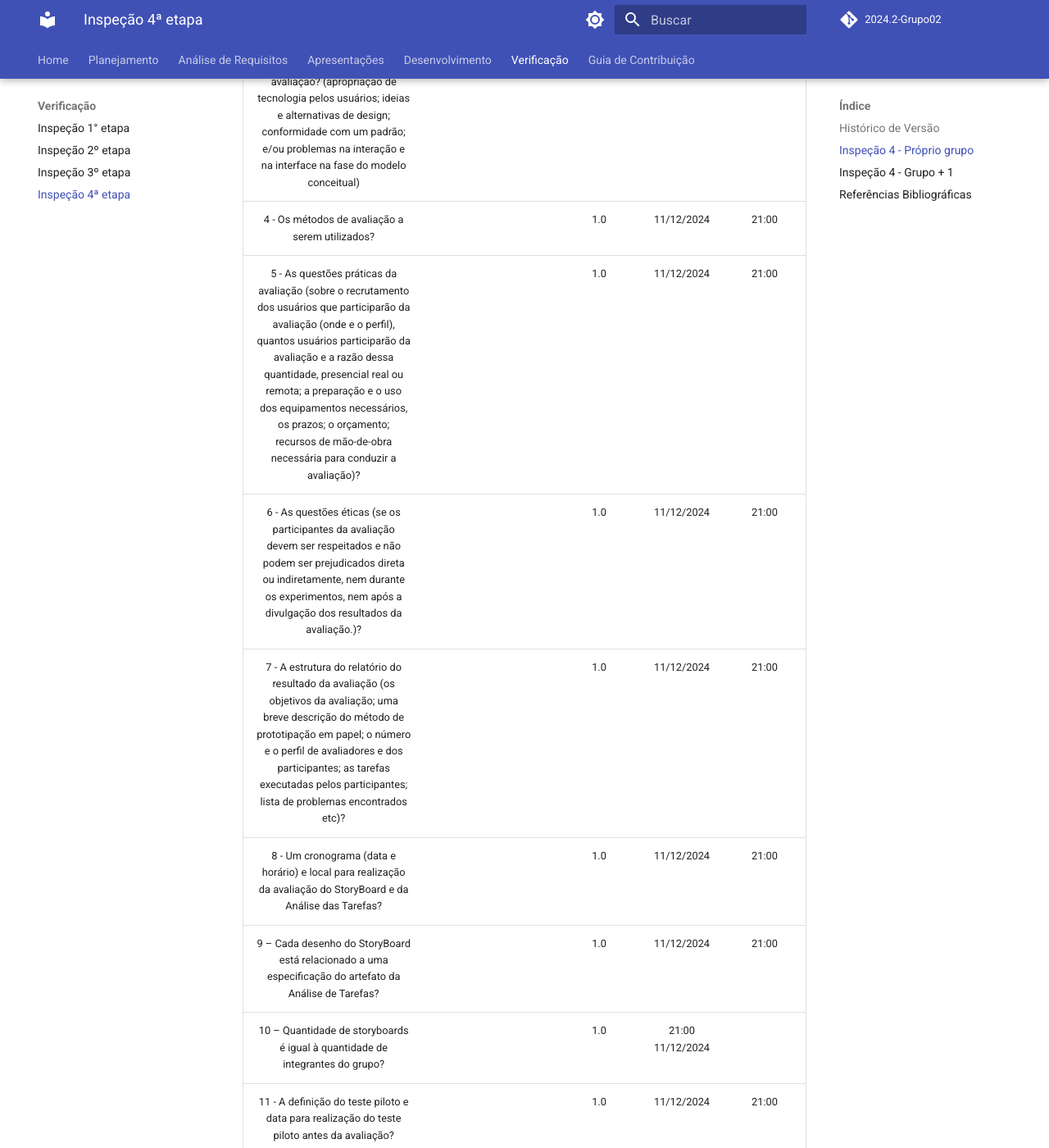
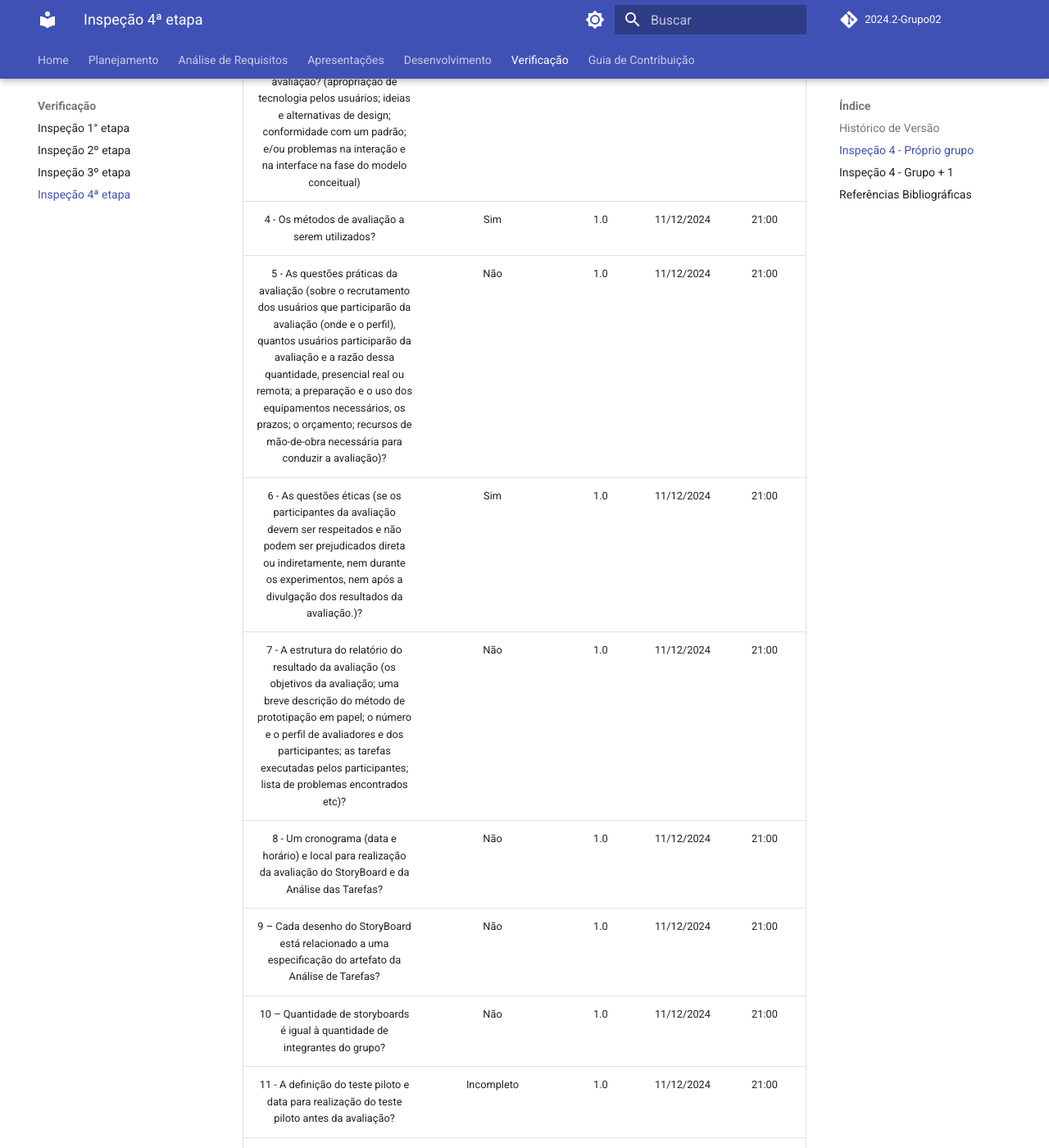
Before and after one commit to Interacao-Humano-Computador/2024.2-Grupo02, an MkDocs documentation site: the page built from docs/Verificacao/inpecao_etapa4.md, in a window 1280 px wide and 1400 px high, scrolled down 639 px. Shown: the whole window at 82% size. Built offline with MkDocs 1.6.1 and Material for MkDocs 9.7.7, drawn with Linux system fonts in a browser that asks for light colours; comment, search, counter and statistics services are not loaded; some of the changed text lies outside the part shown.

Commit message:
Adicionando Inspeção 4ª etapa

```diff
--- a/docs/Verificacao/inpecao_etapa4.md
+++ b/docs/Verificacao/inpecao_etapa4.md
@@ -8,38 +8,38 @@
 
 | Questão | Resposta (Sim/Não/Incompleto) | Versão | Data       | Hora       |
 | :-----: | :---------------------------: | :----: | :--------: | :--------: |
-| 1 - Todos os 9 itens. |                         |    1.0    |    11/12/2024        |    21:00          |
-| 2 - O planejamento da avaliação segue o Framework DECIDE? |                         |        1.0 |     11/12/2024       |     21:00    |
-| 3 - Descreve o(s) objetivo(s) da avaliação? (apropriação de tecnologia pelos usuários; ideias e alternativas de design; conformidade com um padrão; e/ou problemas na interação e na interface na fase do modelo conceitual) |                         |    1.0     |     11/12/2024       |      21:00        |
-| 4 - Os métodos de avaliação a serem utilizados? |                         |     1.0    |    11/12/2024        |    21:00          |
-| 5 - As questões práticas da avaliação (sobre o recrutamento dos usuários que participarão da avaliação (onde e o perfil), quantos usuários participarão da avaliação e a razão dessa quantidade, presencial real ou remota; a preparação e o uso dos equipamentos necessários, os prazos; o orçamento; recursos de mão-de-obra necessária para conduzir a avaliação)? |                         |   1.0      | 11/12/2024           |      21:00        |
-| 6 - As questões éticas (se os participantes da avaliação devem ser respeitados e não podem ser prejudicados direta ou indiretamente, nem durante os experimentos, nem após a divulgação dos resultados da avaliação.)? |                         |    1.0     |      11/12/2024      |     21:00         |
-| 7 - A estrutura do relatório do resultado da avaliação (os objetivos da avaliação; uma breve descrição do método de prototipação em papel; o número e o perfil de avaliadores e dos participantes; as tarefas executadas pelos participantes; lista de problemas encontrados etc)? |                         |   1.0      | 11/12/2024           |    21:00          |
-| 8 - Um cronograma (data e horário) e local para realização da avaliação do StoryBoard e da Análise das Tarefas? |                         |     1.0    |      11/12/2024      |      21:00        |
-| 9 – Cada desenho do StoryBoard está relacionado a uma especificação do artefato da Análise de Tarefas? |                         |      1.0   |       11/12/2024     |         21:00     |
-| 10 – Quantidade de storyboards é igual à quantidade de integrantes do grupo? |                         |   1.0      |   21:00       11/12/2024    |            |
-| 11 - A definição do teste piloto e data para realização do teste piloto antes da avaliação? |                         |     1.0    |     11/12/2024       |      21:00        |
-| 12 - O resultado do teste piloto não será apresentado no resultado da avaliação? |                         |  1.0       |   11/12/2024         |      21:00        |
-| 13 - Os itens que o avaliador deve realizar/anotar durante a avaliação (listar os problemas encontrados, priorizar a correção dos problemas não resolvidos)? |                         |    1.0     |      11/12/2024      |    21:00          |
+| 1 - Todos os 9 itens. |        Não               |    1.0    |    11/12/2024        |    21:00          |
+| 2 - O planejamento da avaliação segue o Framework DECIDE? |             Sim            |        1.0 |     11/12/2024       |     21:00    |
+| 3 - Descreve o(s) objetivo(s) da avaliação? (apropriação de tecnologia pelos usuários; ideias e alternativas de design; conformidade com um padrão; e/ou problemas na interação e na interface na fase do modelo conceitual) |               Sim          |    1.0     |     11/12/2024       |      21:00        |
+| 4 - Os métodos de avaliação a serem utilizados? |            Sim             |     1.0    |    11/12/2024        |    21:00          |
+| 5 - As questões práticas da avaliação (sobre o recrutamento dos usuários que participarão da avaliação (onde e o perfil), quantos usuários participarão da avaliação e a razão dessa quantidade, presencial real ou remota; a preparação e o uso dos equipamentos necessários, os prazos; o orçamento; recursos de mão-de-obra necessária para conduzir a avaliação)? |              Não           |   1.0      | 11/12/2024           |      21:00        |
+| 6 - As questões éticas (se os participantes da avaliação devem ser respeitados e não podem ser prejudicados direta ou indiretamente, nem durante os experimentos, nem após a divulgação dos resultados da avaliação.)? |       Sim                  |    1.0     |      11/12/2024      |     21:00         |
+| 7 - A estrutura do relatório do resultado da avaliação (os objetivos da avaliação; uma breve descrição do método de prototipação em papel; o número e o perfil de avaliadores e dos participantes; as tarefas executadas pelos participantes; lista de problemas encontrados etc)? |             Não            |   1.0      | 11/12/2024           |    21:00          |
+| 8 - Um cronograma (data e horário) e local para realização da avaliação do StoryBoard e da Análise das Tarefas? |              Não           |     1.0    |      11/12/2024      |      21:00        |
+| 9 – Cada desenho do StoryBoard está relacionado a uma especificação do artefato da Análise de Tarefas? |             Não            |      1.0   |       11/12/2024     |         21:00     |
+| 10 – Quantidade de storyboards é igual à quantidade de integrantes do grupo? |        Não                 |   1.0      |          11/12/2024    |   21:00         |
+| 11 - A definição do teste piloto e data para realização do teste piloto antes da avaliação? |             Incompleto            |     1.0    |     11/12/2024       |      21:00        |
+| 12 - O resultado do teste piloto não será apresentado no resultado da avaliação? |          Sim               |  1.0       |   11/12/2024         |      21:00        |
+| 13 - Os itens que o avaliador deve realizar/anotar durante a avaliação (listar os problemas encontrados, priorizar a correção dos problemas não resolvidos)? |               Sim          |    1.0     |      11/12/2024      |    21:00          |
 
 
 ## Inspeção 4 - Grupo + 1
 
 | Questão | Resposta (Sim/Não/Incompleto) | Versão | Data       | Hora       |
 | :-----: | :---------------------------: | :----: | :--------: | :--------: |
-| 1 - Todos os 9 itens. |                         |    1.0    |    11/12/2024        |    21:00          |
-| 2 - O planejamento da avaliação segue o Framework DECIDE? |                         |        1.0 |     11/12/2024       |     21:00    |
-| 3 - Descreve o(s) objetivo(s) da avaliação? (apropriação de tecnologia pelos usuários; ideias e alternativas de design; conformidade com um padrão; e/ou problemas na interação e na interface na fase do modelo conceitual) |                         |    1.0     |     11/12/2024       |      21:00        |
-| 4 - Os métodos de avaliação a serem utilizados? |                         |     1.0    |    11/12/2024        |    21:00          |
-| 5 - As questões práticas da avaliação (sobre o recrutamento dos usuários que participarão da avaliação (onde e o perfil), quantos usuários participarão da avaliação e a razão dessa quantidade, presencial real ou remota; a preparação e o uso dos equipamentos necessários, os prazos; o orçamento; recursos de mão-de-obra necessária para conduzir a avaliação)? |                         |   1.0      | 11/12/2024           |      21:00        |
-| 6 - As questões éticas (se os participantes da avaliação devem ser respeitados e não podem ser prejudicados direta ou indiretamente, nem durante os experimentos, nem após a divulgação dos resultados da avaliação.)? |                         |    1.0     |      11/12/2024      |     21:00         |
-| 7 - A estrutura do relatório do resultado da avaliação (os objetivos da avaliação; uma breve descrição do método de prototipação em papel; o número e o perfil de avaliadores e dos participantes; as tarefas executadas pelos participantes; lista de problemas encontrados etc)? |                         |   1.0      | 11/12/2024           |    21:00          |
-| 8 - Um cronograma (data e horário) e local para realização da avaliação do StoryBoard e da Análise das Tarefas? |                         |     1.0    |      11/12/2024      |      21:00        |
-| 9 – Cada desenho do StoryBoard está relacionado a uma especificação do artefato da Análise de Tarefas? |                         |      1.0   |       11/12/2024     |         21:00     |
-| 10 – Quantidade de storyboards é igual à quantidade de integrantes do grupo? |                         |   1.0      |   21:00       11/12/2024    |            |
-| 11 - A definição do teste piloto e data para realização do teste piloto antes da avaliação? |                         |     1.0    |     11/12/2024       |      21:00        |
-| 12 - O resultado do teste piloto não será apresentado no resultado da avaliação? |                         |  1.0       |   11/12/2024         |      21:00        |
-| 13 - Os itens que o avaliador deve realizar/anotar durante a avaliação (listar os problemas encontrados, priorizar a correção dos problemas não resolvidos)? |                         |    1.0     |      11/12/2024      |    21:00          |
+| 1 - Todos os 9 itens. |          Sim               |    1.0    |    11/12/2024        |    21:00          |
+| 2 - O planejamento da avaliação segue o Framework DECIDE? |          Sim               |        1.0 |     11/12/2024       |     21:00    |
+| 3 - Descreve o(s) objetivo(s) da avaliação? (apropriação de tecnologia pelos usuários; ideias e alternativas de design; conformidade com um padrão; e/ou problemas na interação e na interface na fase do modelo conceitual) |            Sim             |    1.0     |     11/12/2024       |      21:00        |
+| 4 - Os métodos de avaliação a serem utilizados? |          Sim               |     1.0    |    11/12/2024        |    21:00          |
+| 5 - As questões práticas da avaliação (sobre o recrutamento dos usuários que participarão da avaliação (onde e o perfil), quantos usuários participarão da avaliação e a razão dessa quantidade, presencial real ou remota; a preparação e o uso dos equipamentos necessários, os prazos; o orçamento; recursos de mão-de-obra necessária para conduzir a avaliação)? |           Sim              |   1.0      | 11/12/2024           |      21:00        |
+| 6 - As questões éticas (se os participantes da avaliação devem ser respeitados e não podem ser prejudicados direta ou indiretamente, nem durante os experimentos, nem após a divulgação dos resultados da avaliação.)? |              Sim           |    1.0     |      11/12/2024      |     21:00         |
+| 7 - A estrutura do relatório do resultado da avaliação (os objetivos da avaliação; uma breve descrição do método de prototipação em papel; o número e o perfil de avaliadores e dos participantes; as tarefas executadas pelos participantes; lista de problemas encontrados etc)? |             Sim            |   1.0      | 11/12/2024           |    21:00          |
+| 8 - Um cronograma (data e horário) e local para realização da avaliação do StoryBoard e da Análise das Tarefas? |          Sim               |     1.0    |      11/12/2024      |      21:00        |
+| 9 – Cada desenho do StoryBoard está relacionado a uma especificação do artefato da Análise de Tarefas? |                Incompleto         |      1.0   |       11/12/2024     |         21:00     |
+| 10 – Quantidade de storyboards é igual à quantidade de integrantes do grupo? |       Não                  |   1.0      |        11/12/2024    |      21:00        |
+| 11 - A definição do teste piloto e data para realização do teste piloto antes da avaliação? |                 Sim        |     1.0    |     11/12/2024       |      21:00        |
+| 12 - O resultado do teste piloto não será apresentado no resultado da avaliação? |           Não              |  1.0       |   11/12/2024         |      21:00        |
+| 13 - Os itens que o avaliador deve realizar/anotar durante a avaliação (listar os problemas encontrados, priorizar a correção dos problemas não resolvidos)? |        Sim                 |    1.0     |      11/12/2024      |    21:00          |
 
 ## Referências Bibliográficas
 
```
